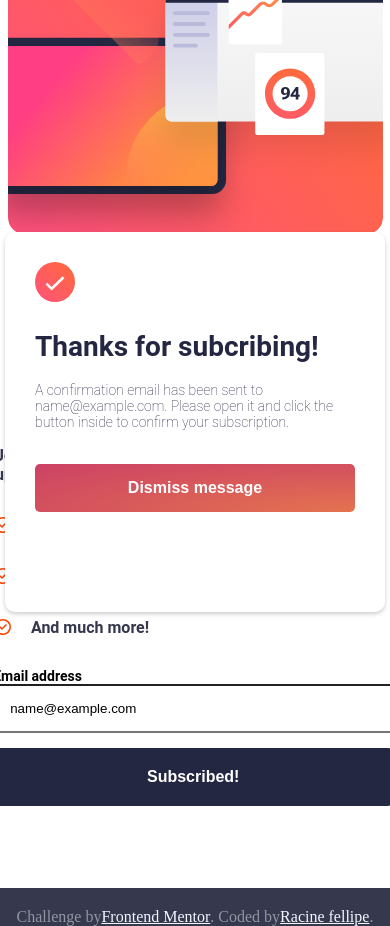
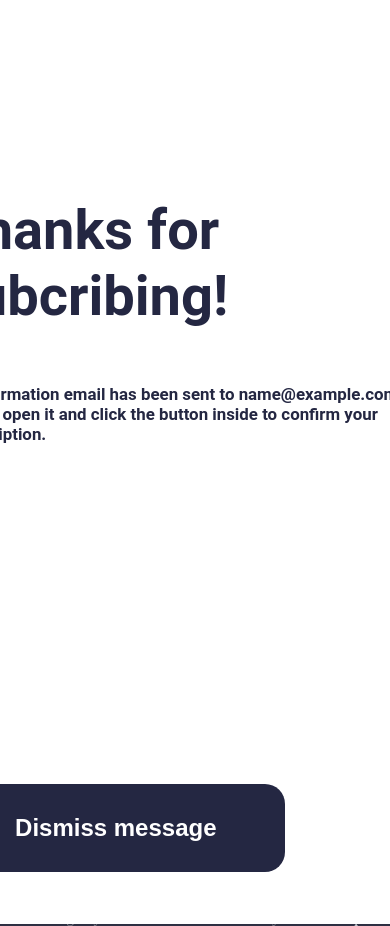
Before and after one commit to racinefe/formulario-inscricao, a React (Vite) app: page / in a window 390 px wide. Both pictures are taken after typing "name@example.com" into the empty fields and a click on the button "Subscribe to monthly newsletter". Shown: the top 926 px of the page. Built offline with nearby package versions, Linux system fonts and the light colour scheme.

Commit message:
trabalhando responsividade

```diff
--- a/src/componentes/MenssagemPopUp/style.css
+++ b/src/componentes/MenssagemPopUp/style.css
@@ -45,3 +45,39 @@
     font-size: 1rem;
 
   }
+  @media (max-width: 768px) {
+    .success-message {
+        display: flex;
+        flex-direction: column;
+        justify-content: center;
+
+        font-size: 14px;
+        width: 31rem;
+        height:59rem;
+        text-align: left;
+    }
+    .success-message h1 {
+        font-size: 3.5rem;
+        font-weight: 700;
+
+        color: hsl(234, 29%, 20%);
+
+
+      }
+    .success-message p {
+        font-size: 2vh;
+        font-weight: 700;
+        margin-bottom: 20rem;
+    }
+    .image {
+        margin-top: 10rem;
+      }
+    .close-button {
+        border-radius: 20px;
+        padding: 30px;
+        width: 40vh;
+        background: hsl(234, 29%, 20%);
+        font-weight:600;
+        font-size: 1.5rem;
+    }
+  }
```
